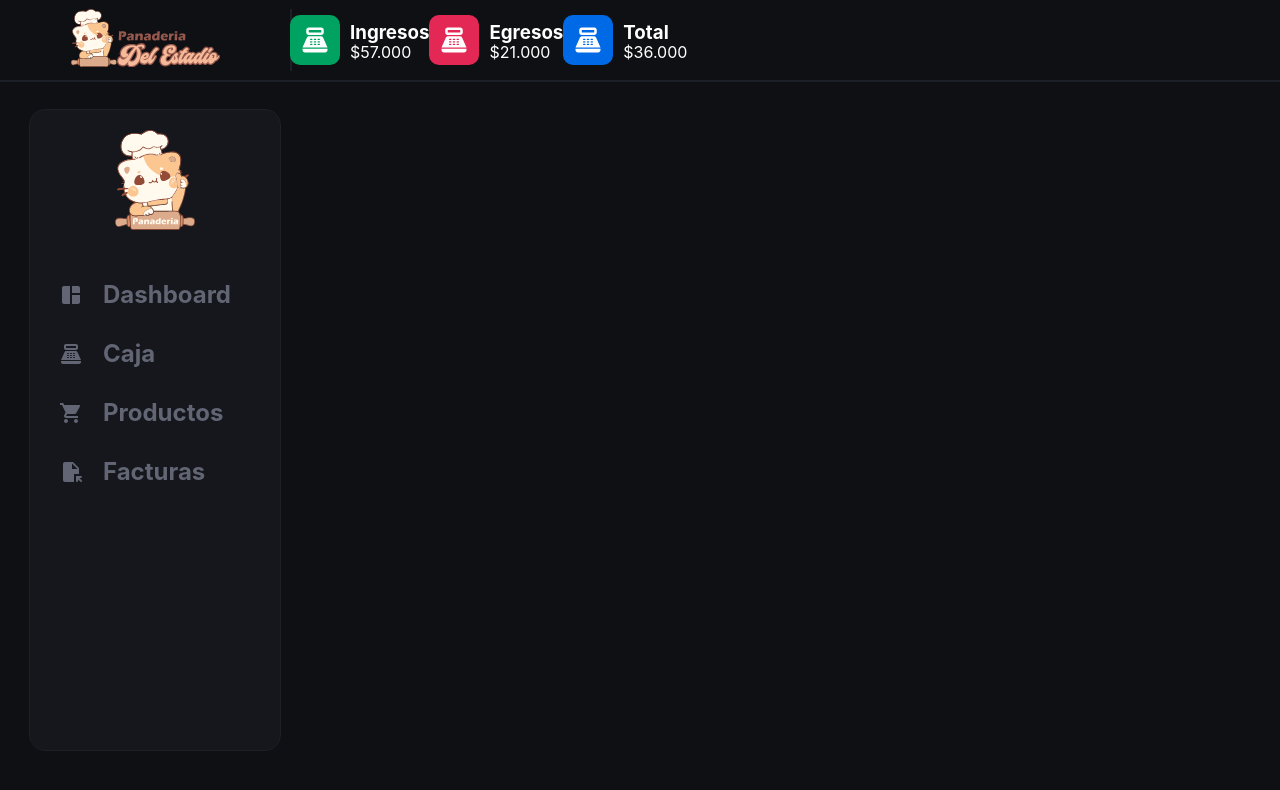
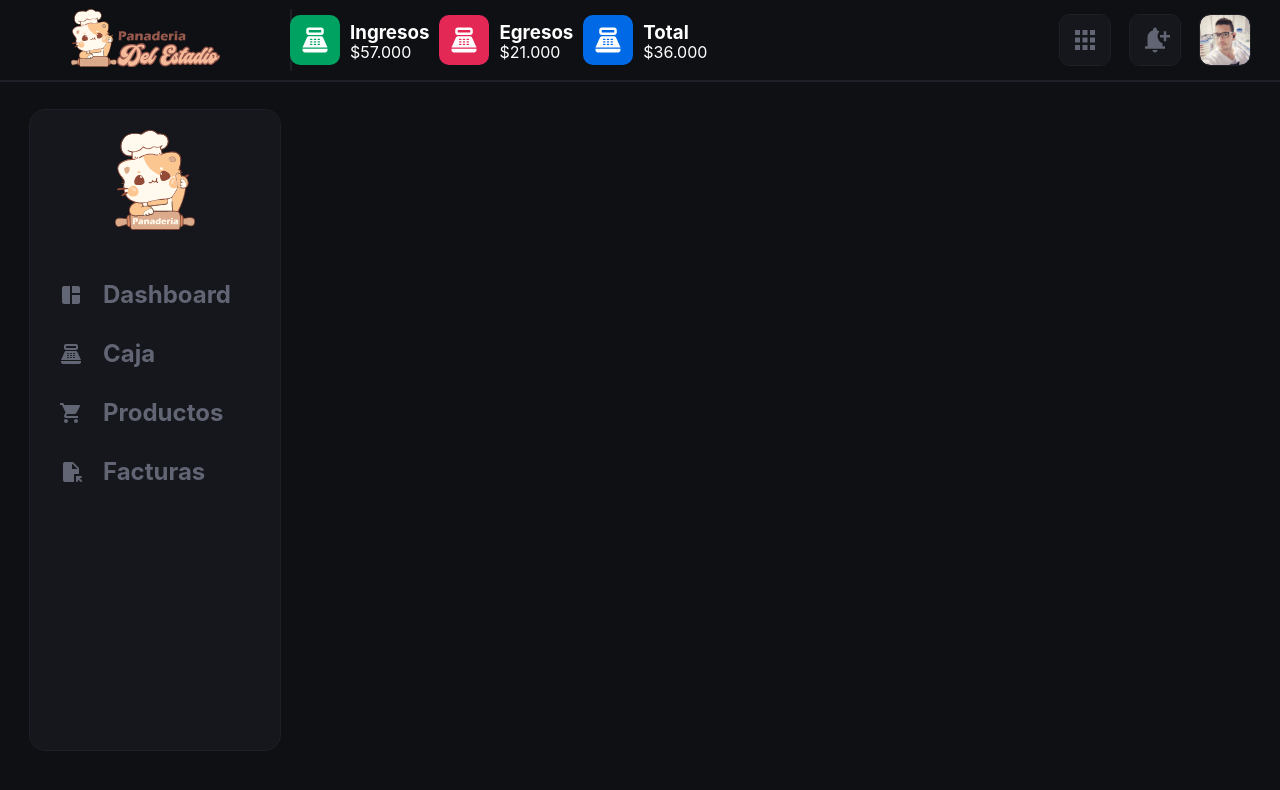
Before and after one commit to ADSO-SENA-V-NSA/Point-of-Sale-System-POS, a React (Create React App) app: page / in a window 1280 px wide. Shown: the top 790 px of the page. Built offline with nearby package versions, Linux system fonts and the light colour scheme.

Commit message:
Navbar complete

```diff
--- a/src/components/header.jsx
+++ b/src/components/header.jsx
@@ -5,6 +5,8 @@ import { MdSpaceDashboard } from "react-icons/md";
 import { MdPointOfSale } from "react-icons/md";
 import { MdShoppingCart } from "react-icons/md";
 import { MdFileOpen } from "react-icons/md";
+import { MdApps } from "react-icons/md";
+import { MdNotificationAdd } from "react-icons/md";
 import TransactionCard from "./transactionCard";
 
 const NavDiv = styled.div`
@@ -56,6 +58,7 @@ const Navbar = styled.header`
     height: 80px;
     display: flex;
     align-items: center;
+    justify-content: space-between;
     box-shadow: 0 2px 0 #1d2027;
 `
 const NavLogo = styled.img`
@@ -75,7 +78,33 @@ const LeftBar = styled.div`
     justify-content: space-around;
 `
 const RightBar = styled.div`
-
+    display: flex;
+    gap: 20px;
+    margin-right: 30px;
+`
+const ConfigDiv = styled.div`
+    display: flex;
+    justify-content: center;
+    align-items: center;
+    width: 50px;
+    height: 50px;
+    background-color: #15171C;
+    border-radius: 10px;
+    outline: 1px solid #1d2027;
+    overflow: hidden;
+`
+const ProfilePic = styled.img`
+    width: 50px;
+`
+const Apps = styled(MdApps)`
+    color: #626573;
+    width: 30px;
+    height: 30px;
+`
+const Notifications = styled(MdNotificationAdd)`
+    color: #626573;
+    width: 30px;
+    height: 30px;
 `
 
 export default function Header (){
@@ -100,7 +129,15 @@ export default function Header (){
                    <TransactionCard color={"#006AE6"} text={"Total"} value={"$36.000"}/>
                 </LeftBar>
                 <RightBar>
-
+                    <ConfigDiv>
+                        <Apps/>
+                    </ConfigDiv>
+                    <ConfigDiv>
+                        <Notifications/>
+                    </ConfigDiv>
+                    <ConfigDiv>
+                        <ProfilePic src="images/profile_pic.jpg" alt="profile" />
+                    </ConfigDiv>
                 </RightBar>
 
             </Navbar>
--- a/src/components/transactionCard.jsx
+++ b/src/components/transactionCard.jsx
@@ -5,6 +5,7 @@ import { MdPointOfSale } from "react-icons/md";
 const InfoContainer = styled.div`
     display: flex;
     align-items: center;
+    margin-right: 10px;
 `
 
 const InfoDiv = styled.div`
```
Also changed, not shown: public/images/profile_pic.jpg (added).
